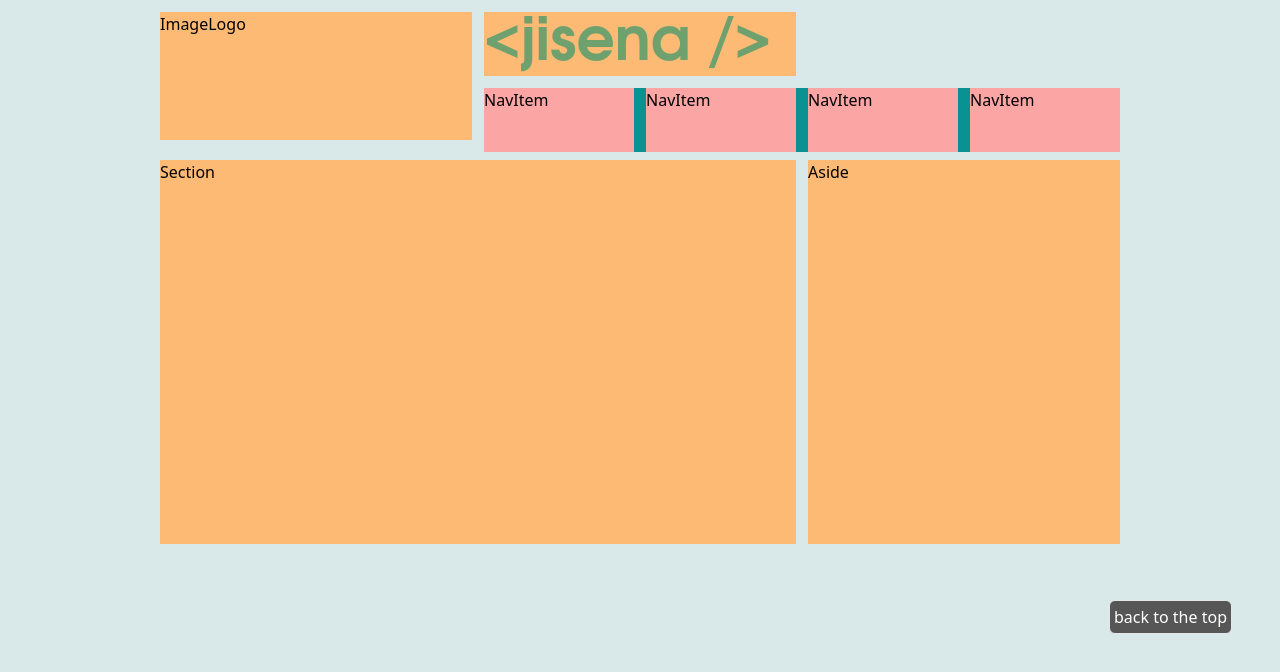
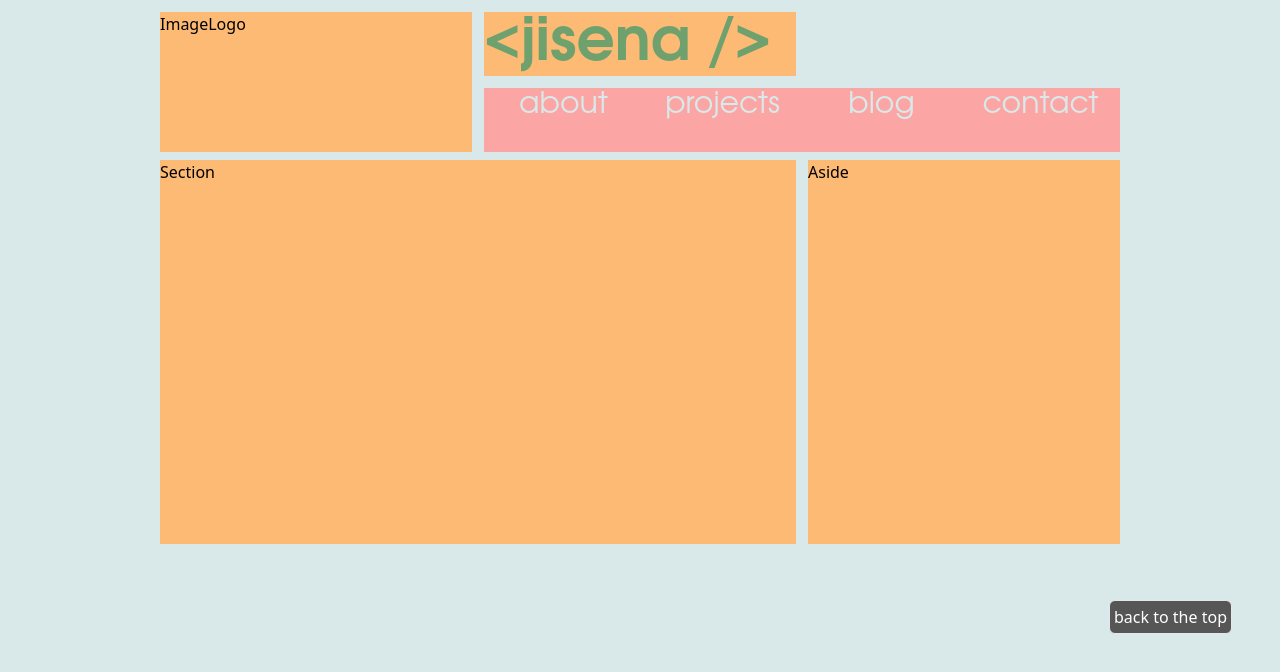
Before and after one commit to kimjisena/kimjisena.github.io, a React (Create React App) app: page / in a window 1280 px wide. Shown: the top 672 px of the page. Built offline with nearby package versions, Linux system fonts and the light colour scheme.

Commit message:
fixed some ImageLogo height

```diff
--- a/src/components/Header.jsx
+++ b/src/components/Header.jsx
@@ -9,7 +9,7 @@ export default class Header extends Component {
     return (
         <div className='fixed top-0 w-3/4 pt-3'>
             <header className='grid grid-cols-12 grid-rows-2 gap-3 col-span-full'>
-                <div className='col-span-4 row-span-full bg-orange-300 h-32'>
+                <div className='col-span-4 row-span-full bg-orange-300'>
                     <ImageLogo />
                 </div>
 
@@ -17,7 +17,8 @@ export default class Header extends Component {
                     <TextLogo />
                 </div>
 
-                <nav className='col-span-8 row-start-2 bg-cool-blue grid grid-cols-8 gap-3'>
+                <nav className='col-span-8 row-start-2
+                              bg-cool-blue grid grid-cols-8'>
                     <Nav />
                 </nav>
             </header>
--- a/src/components/Nav.jsx
+++ b/src/components/Nav.jsx
@@ -4,12 +4,12 @@ import NavItem from './NavItem';
 export default class Nav extends Component {
   render() {
     return (
-        <>
-        <NavItem />
-        <NavItem />
-        <NavItem />
-        <NavItem />
-        </>
+        <div className='col-span-full flex'>
+          <NavItem item='about'/>
+          <NavItem item='projects'/>
+          <NavItem item='blog'/>
+          <NavItem item='contact'/>
+        </div>
     )
   }
 }
--- a/src/components/NavItem.jsx
+++ b/src/components/NavItem.jsx
@@ -1,9 +1,23 @@
 import React, { Component } from 'react'
 
 export default class NavItem extends Component {
+
+  constructor(props) {
+    super(props);
+
+    this.state = {
+       first: true
+    }
+  }
+
   render() {
     return (
-      <div className='col-span-2 bg-red-300'>NavItem</div>
+      <div className='bg-red-300 w-3/12'>
+        <h2 className='font-normal font-my-sans
+                       text-3xl text-cool-white text-center'>
+          {this.props.item}
+        </h2>
+      </div>
     )
   }
 }
--- a/tailwind.config.js
+++ b/tailwind.config.js
@@ -1,6 +1,6 @@
 module.exports = {
   content: [
-    './src/**/*.{js,jsx,ts,tsx}',
+    './src/**/*.{js,jsx}',
   ],
   theme: {
     fontFamily: {
@@ -10,6 +10,7 @@ module.exports = {
       colors: {
         'cool-white': 'rgb(217, 233, 233)',
         'cool-blue': 'rgb(10, 146, 146)',
+        'cooler-blue': 'rgb(4, 163, 155)',
         'cool-green': 'rgb(111, 161, 111)',
         'cool-black': 'rgb(86, 86, 86)',
         'cooler-black': 'rgb(54, 52, 52)'
```
Also changed, not shown: src/components/TextLogo.jsx (line endings or trailing spaces).
